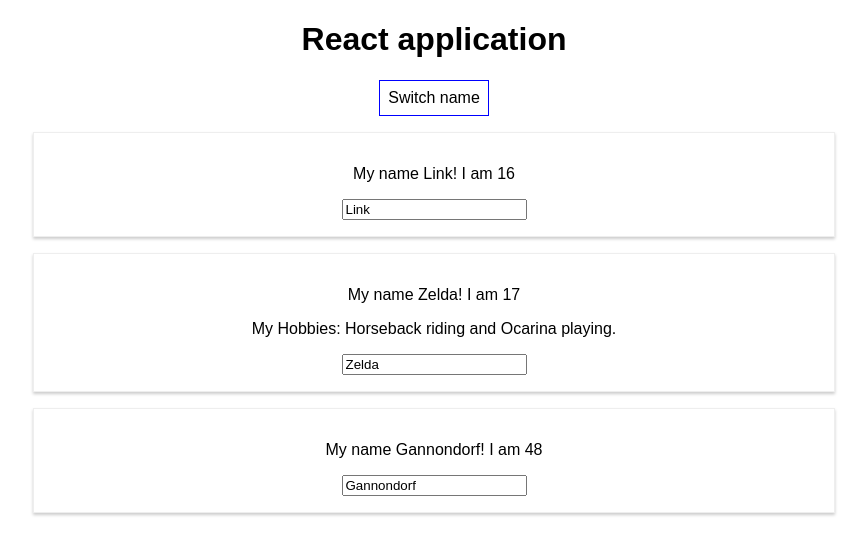
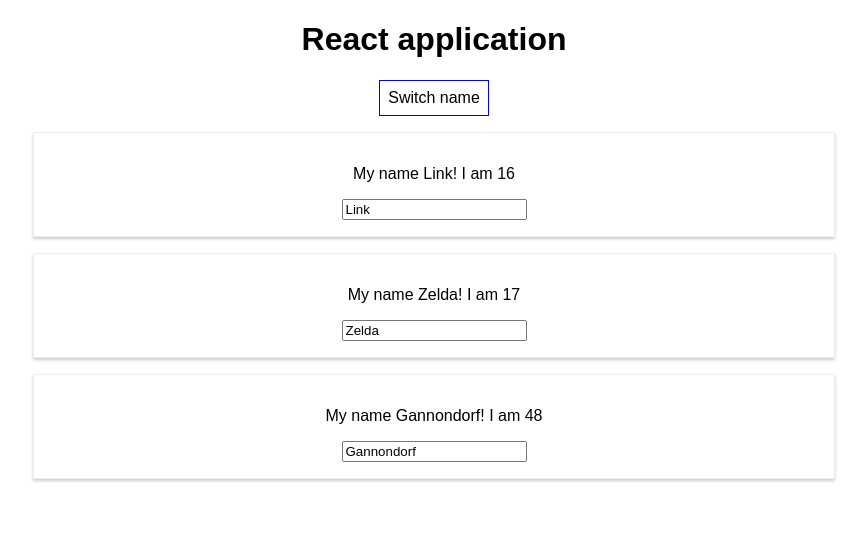
Before and after one commit to Doug-Sewell/react-coursework, a React (Create React App) app in the folder complete-guide/: page / in a window 1280 px wide. Shown: the top 554 px of the page, without its empty margins (206-1073 px from the left). Built offline with nearby package versions, Linux system fonts and the light colour scheme.

Commit message:
Added ability to delete components as well as loop through the components. Also made conditional rendering more streamlined.

```diff
--- a/complete-guide/src/App.js
+++ b/complete-guide/src/App.js
@@ -18,26 +18,15 @@ class App extends Component {
         name: "Gannondorf",
         age: 48
       }
-    ]
+    ],
+    showPersons: true
   }
 
-  switchNameHandler = (newName) => {
-    this.setState({
-      persons: [
-        {
-          name: newName,
-          age: 47
-        },
-        {
-          name: "Peach",
-          age: 45
-        },
-        {
-          name: "Luigi",
-          age: 40
-        }
-      ]
-    });
+  deletePerson = (index) => {
+   // const persons = this.state.persons; <- BAD way of doing this as it's a referenec pointer and you are modifying the oringal data. You want to create a copy of the array instead of pointing it to the same reference point as the original data.
+   const persons = [...this.state.persons];
+    persons.splice(index,1);
+    this.setState({persons:persons});
   }
 
   typedHandleChange = (event) => {
@@ -59,6 +48,11 @@ class App extends Component {
     });
   }
 
+  showPersons = () => {
+    const showPersons = this.state.showPersons;
+    this.setState({ showPersons: !showPersons });
+  }
+
   render() {
 
     const style = {
@@ -69,27 +63,29 @@ class App extends Component {
       cursor: 'pointer'
     }
 
+    let personComponents = null;
+
+    if (this.state.showPersons) {
+
+      personComponents = (
+        <div>
+          {this.state.persons.map((person,index) => {
+            return <Person
+            name={person.name}
+            age={person.age}
+            click={this.deletePerson.bind(this,index)}/>
+          })}
+        </div>
+      )
+    }
+
     return (
       <div className="App">
         <h1>React application</h1>
         <button
           style={style}
-          onClick={this.switchNameHandler.bind(this, 'Mario')}>Switch name</button>
-
-        <Person
-          click={this.switchNameHandler}
-          name={this.state.persons[0].name}
-          age={this.state.persons[0].age}
-        />
-        <Person
-          click={this.switchNameHandler.bind(this, 'Super Mario')}
-          change={this.typedHandleChange}
-          name={this.state.persons[1].name}
-          age={this.state.persons[1].age}>My Hobbies: Horseback riding and Ocarina playing.</Person>
-        <Person
-          click={this.switchNameHandler}
-          name={this.state.persons[2].name}
-          age={this.state.persons[2].age} />
+          onClick={this.showPersons}>Switch name</button>
+        {personComponents}
       </div>
     );
   }
```
